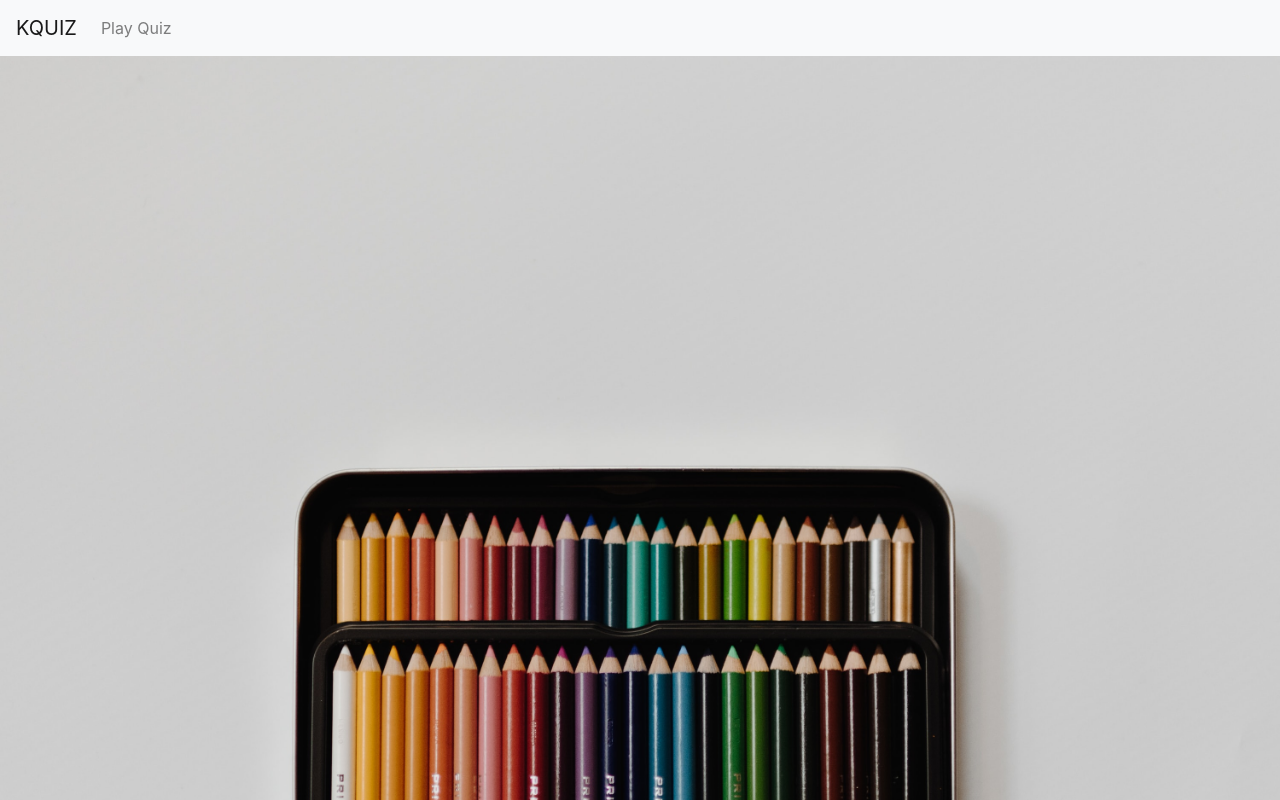
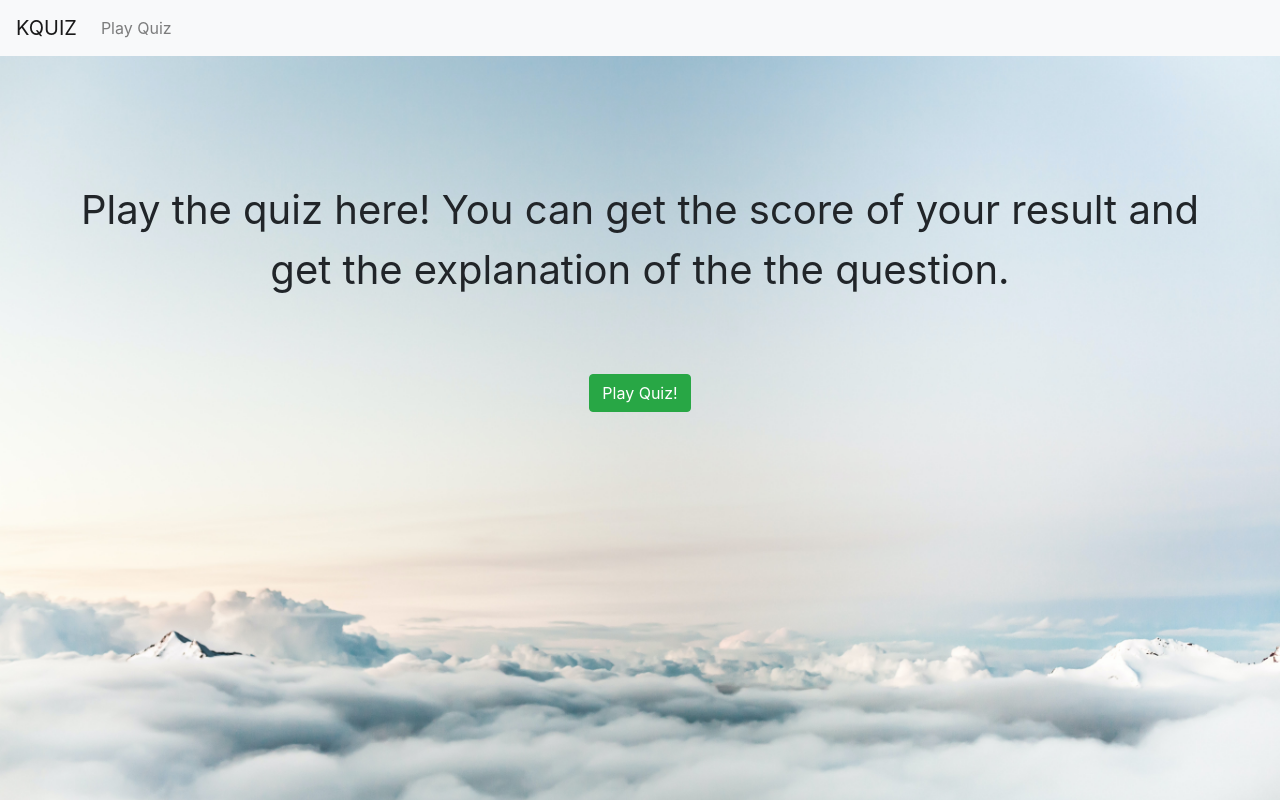
Before and after one commit to bhupesh8222/Kquiz, a React (Create React App) app: page / in a window 1280 px wide. Built offline with nearby package versions, Linux system fonts and the light colour scheme.

Commit message:
link fix

```diff
--- a/src/App.js
+++ b/src/App.js
@@ -14,7 +14,7 @@ function App() {
           <Route path="/quiz">
             <Main />
           </Route>
-          <Route path="/home">
+          <Route path="/">
             <Home />
           </Route>
         </Switch>
--- a/src/components/DisplayQuestion.js
+++ b/src/components/DisplayQuestion.js
@@ -3,12 +3,12 @@ import { Form, FormGroup, Label, Input } from "reactstrap";
 
 function DisplayQuestion(props) {
   let { questions, pointer, userChoice, setUserChoice } = props;
-  console.log("DisplayQuestion");
   return (
     <div>
       <h2>
         {pointer + 1}. {questions.question}
       </h2>
+      <br></br>
       {questions.choices.map((choice, i) => {
         return (
           <Form key={i.toString()} className="text-center">
@@ -22,7 +22,7 @@ function DisplayQuestion(props) {
                     setUserChoice(i + 1, pointer);
                   }}
                 />
-                {choice}
+                <b>{choice}</b>
               </Label>
             </FormGroup>
           </Form>
--- a/src/components/Header.js
+++ b/src/components/Header.js
@@ -17,7 +17,7 @@ const Header = () => {
   return (
     <div>
       <Navbar color="light" light expand="md">
-        <NavbarBrand href="/home">KQUIZ</NavbarBrand>
+        <NavbarBrand>KQUIZ</NavbarBrand>
         <NavbarToggler onClick={toggle} />
         <Collapse isOpen={isOpen} navbar>
           <Nav className="mr-auto" navbar>
--- a/src/components/Main.js
+++ b/src/components/Main.js
@@ -60,6 +60,7 @@ function Main() {
         userChoice={selected[pointer]}
         setUserChoice={setUserChoice}
       />
+      <br></br>
       <div className="d-flex justify-content-around">
         <Button
           onClick={() => setPointer(pointer - 1)}
```
Also changed, not shown: public/photo.jpg.
